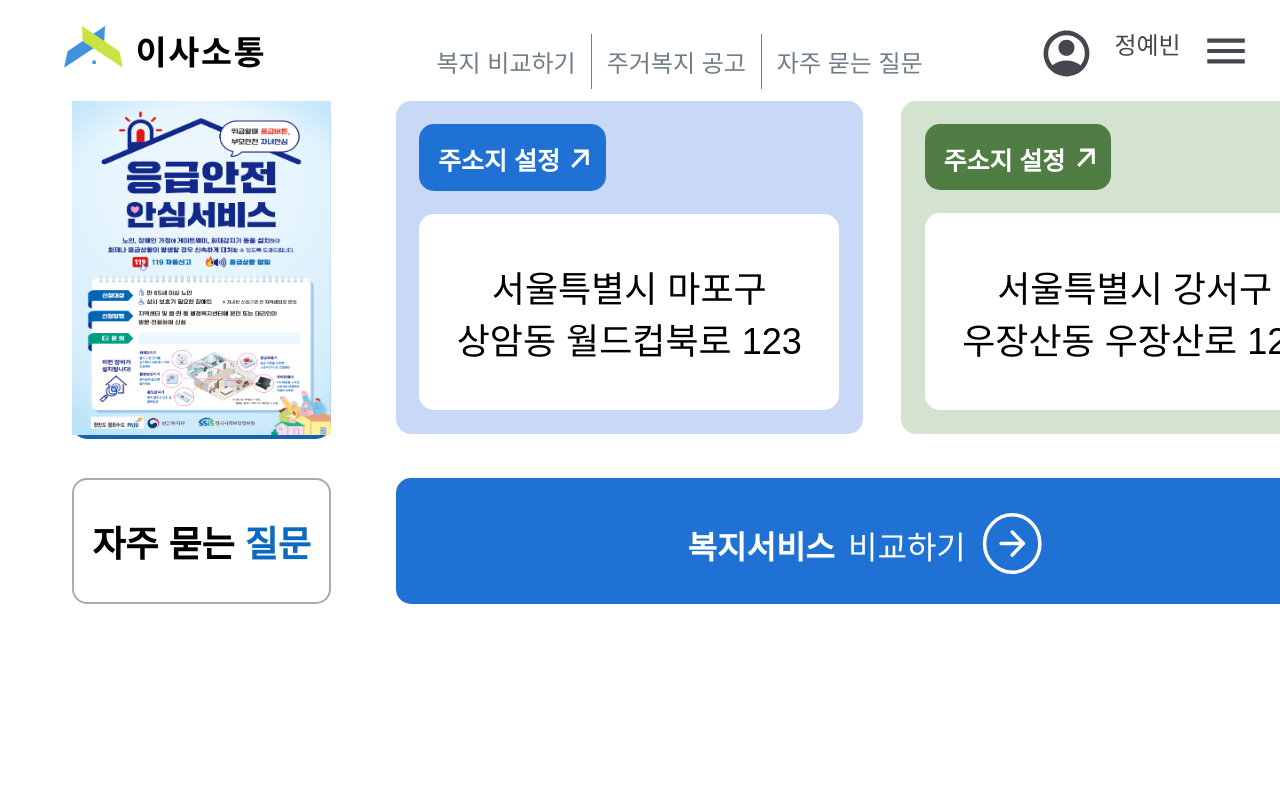
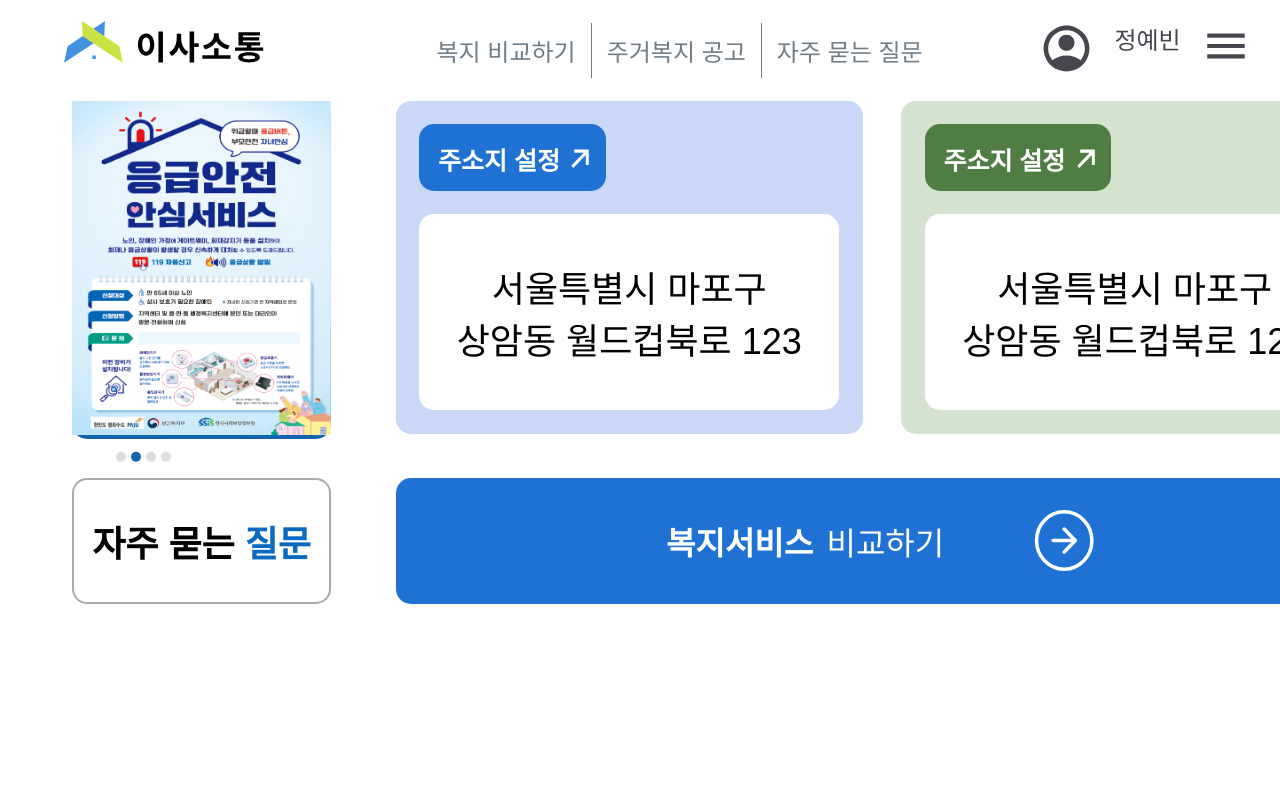
Before and after one commit to yebin-jeong/T05, a Vue app in the folder T05FrontEnd/: page / in a window 1280 px wide. Shown: the top 800 px of the page. Built offline with nearby package versions, Linux system fonts and the light colour scheme.

Commit message:
공고문 스크랩 페이지

```diff
--- a/T05FrontEnd/src/components/AddressBox.vue
+++ b/T05FrontEnd/src/components/AddressBox.vue
@@ -17,25 +17,24 @@
               상암동 월드컵북로 123
             </div>
           </div>
+        </div>
 
-        </div>
         <div class="rectangle address future">
+          <div>
             <button class="address-change-button future-button">
-            <div>
               <img
                 class="button-arrow"
                 src="../assets/icons/material-symbols-light_transit-enterexit.svg"
               />
               <span style="position: absolute; left: 10%; top: 25%">주소지 설정</span>
+            </button>
           </div>
-          </button>
           <div class="rectangle address-text">
               <div class="center-text">
-              서울특별시 강서구
+              서울특별시 마포구
               <br />
-              우장산동 우장산로 123
+              상암동 월드컵북로 123
             </div>
-
           </div>
         </div>
       </div>
--- a/T05FrontEnd/src/components/CompareButton.vue
+++ b/T05FrontEnd/src/components/CompareButton.vue
@@ -1,11 +1,16 @@
 <template>
     <button class="compare-button" @click="goToComparePage">
-        <img class="arrow-right-circle" src="../assets/icons/arrow-right-circle.svg" />
-        <span style="position:absolute; left: 30%; top: 35%; white-space: nowrap;">
+
+      <div style="display: flex; flex-direction: column; justify-content: center; height: 100%;">
+        <span style=" white-space: nowrap;">
           <span class="div-12-span" style="font-weight: 600;">복지서비스</span>
           <span class="div-12-span" style="margin-left: 5%;margin-right: 5%;">비교하기</span>
         </span>
-      </button>
+      </div>
+      <div style="display: flex; flex-direction: column; justify-content: center; height: 100%;">
+        <img class="arrow-right-circle" src="../assets/icons/arrow-right-circle.svg" />
+      </div>
+    </button>
 </template>
 <script>
 export default {
@@ -29,12 +34,13 @@ export default {
     font-family: "-", sans-serif;
     font-size: 32px;
     font-weight: 400;
+    display: flex;
+    justify-content: center;
+    gap: 100px;
   }
 
   .arrow-right-circle {
-    position: absolute;
+    position: relative;
     overflow: visible;
-    left: 60%;
-    top: 25%
   }
 </style>
--- a/T05FrontEnd/src/components/HouseNotice.vue
+++ b/T05FrontEnd/src/components/HouseNotice.vue
@@ -172,10 +172,8 @@ export default {
 }
 
 .pagination {
-  position: absolute;
-  top: 52%;
-  left:11%;
-  transform: translateX(50%);
+  position: relative;
+  transform: translate(-400%, 105%);
   display: flex;
   gap: 5px;
 }
--- a/T05FrontEnd/src/components/MyPage/ChangePassword.vue
+++ b/T05FrontEnd/src/components/MyPage/ChangePassword.vue
@@ -42,6 +42,7 @@ export default {
         display: flex;
         justify-content: space-between;
         width: 50%;
+        white-space: nowrap;
     }
 
     .changePassword-button{
@@ -51,6 +52,7 @@ export default {
         font-size: 30px;
         font-weight: 600;
         padding: 1% 10%;
+
     }
 
     input{
--- a/T05FrontEnd/src/components/MyPage/ScrappedNotice.vue
+++ b/T05FrontEnd/src/components/MyPage/ScrappedNotice.vue
@@ -1,6 +1,45 @@
 <template>
-    <div style="width:100%; height:500px; background-color:peachpuff;">
+    <div class="ScrappedNotice-Wrapper">
+        <ul >
+            <li>
+                <div>
+                    <div class="scraplist">
+                        SH | 2024년 2차 청년안심주택 입주자 모집 공고
+                        <div style="display: flex;">
+                            <div style="position:relative; right:-20px;">
+                                <div style="color: blue; margin-bottom:10%">
+                                    D - 12
+                                </div>
 
+                                <div style="font-size: 12px; font-weight: 500;">
+                                    공고일 2024.08.20
+                                </div>
+                            </div>
+                            <img class="star" src="@/assets/icons/Star.svg">
+                        </div>
+                    </div>
+                </div>
+            </li>
+            <li>
+                <div>
+                    <div class="scraplist">
+                        SH | 2024년 2차 청년안심주택 입주자 모집 공고
+                        <div style="display: flex;">
+                            <div style="position:relative; right:-20px;">
+                                <div style="color: blue; margin-bottom:10%">
+                                    D - 12
+                                </div>
+
+                                <div style="font-size: 12px; font-weight: 500;">
+                                    공고일 2024.08.20
+                                </div>
+                            </div>
+                            <img class="star" src="@/assets/icons/Star.svg">
+                        </div>
+                    </div>
+                </div>
+            </li>
+        </ul>
     </div>
 </template>
 <script>
@@ -9,5 +48,28 @@ export default {
 }
 </script>
 <style>
+    .ScrappedNotice-Wrapper{
+        font-size:24px;
+        font-weight: 700;
+        display: flex;
+        flex-direction: column;
+        gap:20px;
+        justify-content: center;
+        border: solid lightgray 1px;
+        padding:2%;
+    }
 
+    .scraplist{
+        padding:2%;
+        border: solid lightgray 1px;
+        display: flex;
+        justify-content: space-between;
+        margin: 1%;
+    }
+
+    .star{
+        position:relative;
+        right:-10px;
+        top:-30px;
+    }
 </style>
--- a/T05FrontEnd/src/components/Top.vue
+++ b/T05FrontEnd/src/components/Top.vue
@@ -1,5 +1,6 @@
 <template>
     <div class="top">
+      <div class="top-wrapper">
         <div @click="goToMainPage" class="logo">
           <img class="vector" src="../assets/logo.svg" />
         </div>
@@ -13,7 +14,7 @@
           <div class="username">정예빈</div>
           <img class="menu-icon" src="../assets/icons/menu.svg" />
         </div>
-
+      </div>
     </div>
 </template>
 <script>
@@ -42,10 +43,22 @@
     z-index: 10;
     width: 100%;
     display: flex;
+    flex-direction: column;
     padding: 2% 5%;
+    justify-content: center;
+    height: 100px;
+  }
+
+  .top-wrapper{
+    background-color: white;
+    top: 0px;
+    z-index: 10;
+    width: 100%;
+    display: flex;
     justify-content: space-between;
     height: 100px;
   }
+
   .logo {
     width: 198.18px;
     height: 57.94px;
@@ -103,7 +116,6 @@
     justify-content: center;
     align-items: center;
     padding-left: 5%;
-    margin-top: 2%
   }
 
   .top-navbar-item:not(:last-child) {
--- a/T05FrontEnd/src/views/MainPage.vue
+++ b/T05FrontEnd/src/views/MainPage.vue
@@ -1,6 +1,7 @@
 <template>
-  <div>
+  <div style="height:100%">
     <Top/>
+    <div class="wrapper">
       <div class="wrapper" style="margin-top: 7%;display:flex; width:100%; padding: 0% 5%; justify-content: space-between; margin-bottom: 3%">
 
         <HouseNotice/>
@@ -11,7 +12,7 @@
         <FAQ/>
         <CompareButton/>
       </div>
-
+    </div>
     <Footer/>
   </div>
 </template>
@@ -53,6 +54,12 @@
     text-align: center;
     position: relative;
     cursor:pointer;
+  }
+
+  .wrapper{
+    height:auto;
+    min-height: 100%;
+    padding-bottom: 250px
   }
 
   .center-text{
--- a/T05FrontEnd/src/views/MyPage.vue
+++ b/T05FrontEnd/src/views/MyPage.vue
@@ -76,7 +76,7 @@ export default {
 </script>
 <style>
   .myPageMenu{
-    width: 15%;
+    width: 250px;
     height: 334px;
     background-color: #1264af;
 
@@ -94,7 +94,7 @@ export default {
     background-color: white;
     margin: 2.5%;
     color:black;
-    padding:3% 7%;
+    padding:2% 7%;
     font-size: 20px;
     font-weight: 600;
     color:navy;
@@ -110,10 +110,10 @@ export default {
   .myPageMenu-navbar{
     color: black;
     font-weight: 500;
-    margin-top:10%;
+    margin:10% 0%;
   }
   .myPageMenu-navbar li {
-    margin-bottom:7%;
+    margin-bottom:6%;
     cursor:pointer;
   }
 
```
Also changed, not shown: T05FrontEnd/src/assets/icons/Star.svg (added). Lines whose indentation alone changed are shown as unchanged.
